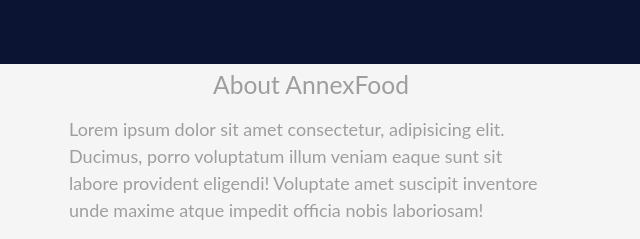
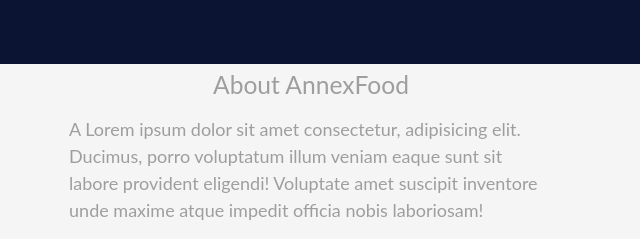
Before and after one commit to zin-lin/AnnexFood, a plain HTML site: page about.html in a window 1280 px wide. Shown: the top 239 px of the page, 329-969 px from the left. Drawn offline with Linux system fonts and the light colour scheme; no server answers.

Commit message:
Abt Update Test

```diff
--- a/about.html
+++ b/about.html
@@ -113,7 +113,7 @@
       <div class="panelList" >
           <div class="container grey-text">
               <h5 class="center">About AnnexFood</h5>
-              <p style="font-size: 18px">Lorem ipsum dolor sit amet consectetur, adipisicing elit. Ducimus, porro voluptatum illum veniam eaque sunt sit labore provident eligendi! Voluptate amet suscipit inventore unde maxime atque impedit officia nobis laboriosam!</p>
+              <p style="font-size: 18px">A Lorem ipsum dolor sit amet consectetur, adipisicing elit. Ducimus, porro voluptatum illum veniam eaque sunt sit labore provident eligendi! Voluptate amet suscipit inventore unde maxime atque impedit officia nobis laboriosam!</p>
               <p style="font-size: 18px">Lorem ipsum dolor sit amet consectetur adipisicing elit. Quisquam voluptatibus omnis, ea doloremque exercitationem id necessitatibus. Voluptatem officiis cupiditate commodi totam, hic laborum est ducimus amet iure, non dignissimos illo.</p>
           </div>
           </div>
```
